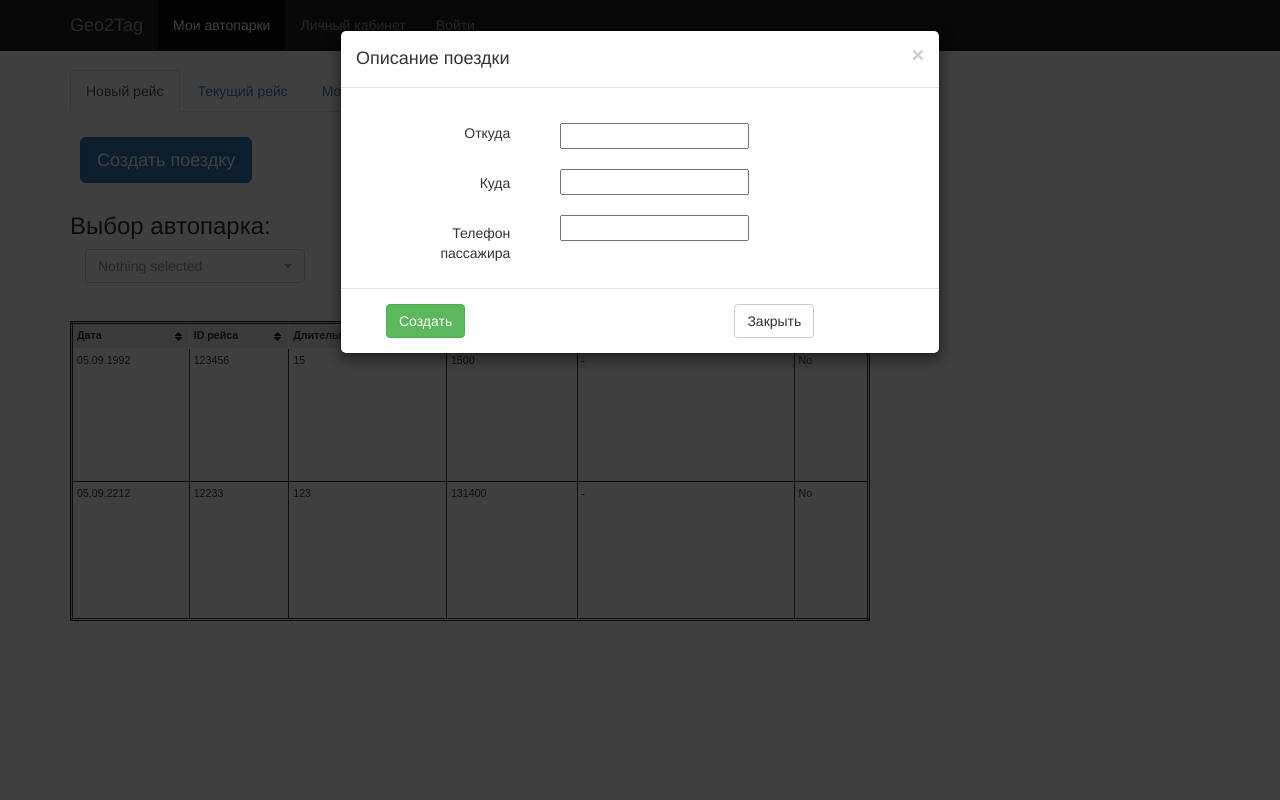
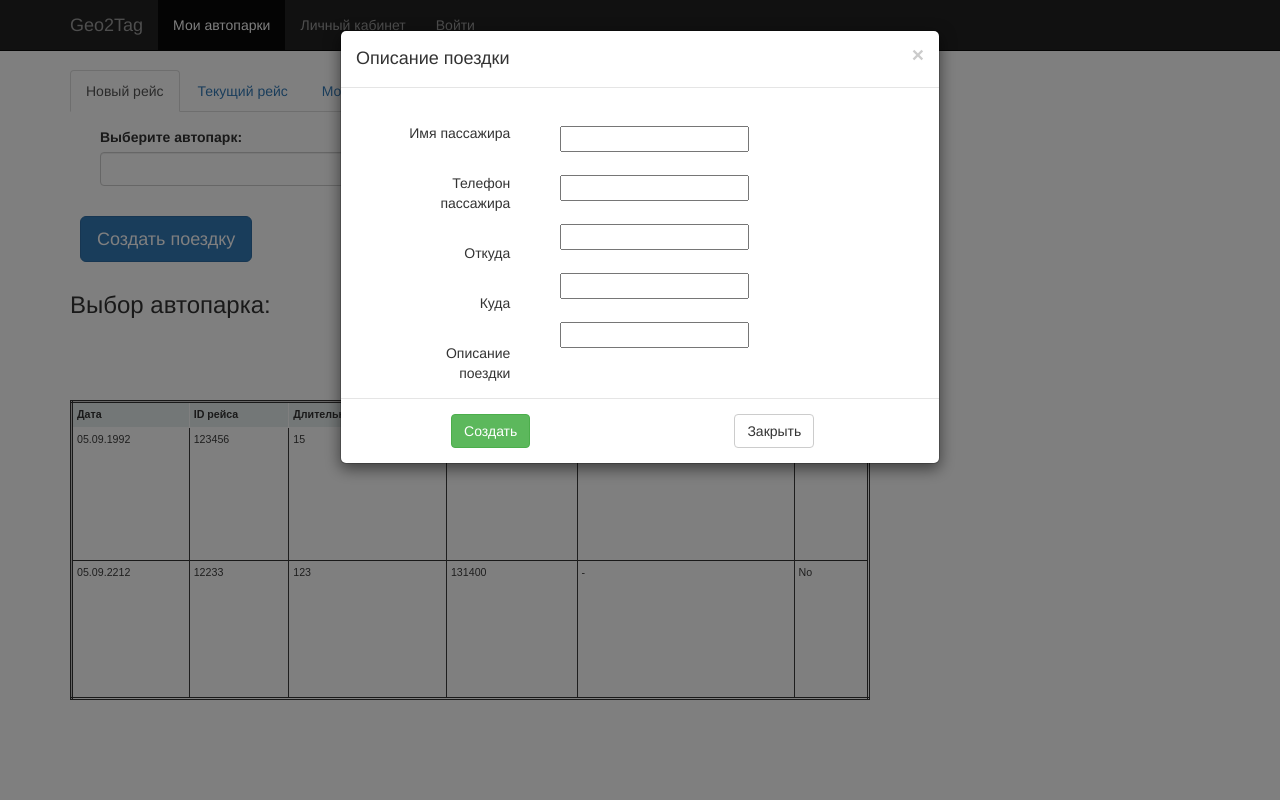
Before and after one commit to geo2tag-logistics/Geo2Logistics, a Django app: page /driverFleets/ in a window 1280 px wide, after a click on "Создать поездку". Run offline with Django 3.2, Linux system fonts and the light colour scheme; lists and menus that the app fills with data are empty; some libraries are stand-ins or nearby versions.

Commit message:
+driverFleets

```diff
--- a/logistics/static/logistics/css/style-driver-fleets.css
+++ b/logistics/static/logistics/css/style-driver-fleets.css
@@ -130,9 +130,13 @@ tr + tr { border-top: 1px solid; }
 }
 
 .modal-body {
-  height: 200px;
+  height: 310px;
 }
 
 .profile-input {
-  margin-top: 20px;
+  margin-top: 23px;
 }
+
+#create-new-trip {
+  display: none;
+}
--- a/logistics/static/logistics/js/controllers/DriverControllers.js
+++ b/logistics/static/logistics/js/controllers/DriverControllers.js
@@ -1,3 +1,56 @@
-/**
- * Created by Denis on 31.10.2016.
- */
+var dApp = angular.module('geo2logistics', []);
+
+dApp.config(function($interpolateProvider) {
+    $interpolateProvider.startSymbol('{[{');
+    $interpolateProvider.endSymbol('}]}');
+    // $httpProvider.defaults.headers.post['Content-Type'] = 'application/x-www-form-urlencoded';
+});
+
+dApp.controller('getPendings', ['$scope', '$http', function ($scope, $http) {
+    $scope.fleets = [];
+    return $http.get('/api/driver/pending_fleets').then(function(result) {
+        return angular.forEach(result.data, function(item) {
+            console.log(item);
+            return $scope.fleets.push(item);
+        });
+    });
+
+}]);
+
+dApp.controller('driverFleets', ['$scope', '$http', function ($scope, $http) {
+
+    $scope.showDriversFleets = function(){
+                $scope.dfleets =[];
+
+                return $http.get('/api/driver/fleets').then(function (res) {
+                    return angular.forEach(res.data, function(item) {
+                        console.log(item);
+                        if(!item || item == 0 || item == undefined) {
+                            document.getElementById('create-new-trip').style.display = 'block';
+                        }
+                        return $scope.dfleets.push(item);
+                    });
+                }, function (error) {
+                    console.log(error);
+                });
+            };
+
+}]);
+
+dApp.controller('createTrip',[
+    '$scope', '$http', function($scope, $http) {
+        console.log(123);
+        $scope.createTripClick = function () {
+            console.log(321);
+
+            console.log($scope.passenger_name);
+            $http.post('/api/driver/fleet/add_trip/', {description: $scope.description, passenger_phone: $scope.passenger_phone, passenger_name: $scope.passenger_name, start_position: $scope.start_position, end_position: $scope.end_position}).then(function (res) {
+                console.log(res);
+                location.reload()
+            }, function (err) {
+                console.log(err);
+            })
+
+        };
+    }
+]);
--- a/logistics/templates/logistics/driver-fleets.html
+++ b/logistics/templates/logistics/driver-fleets.html
@@ -5,6 +5,14 @@
     <link rel="stylesheet" href="{% static 'logistics/css/style-driver-fleets.css' %}">
     <link rel="stylesheet" href="{% static 'logistics/css/bootstrap-select.min.css' %}">
     <link rel="stylesheet" href="{% static 'logistics/themes/blue/style.css' %}">
+{% endblock %}
+
+{% block ng_app %}
+    geo2logistics
+{% endblock %}
+
+{% block ng_controller %}
+    createTrip
 {% endblock %}
 
 {% block page-title %}
@@ -24,6 +32,16 @@
                 <div class="tab-content">
                     <div class="tab-pane active" id="tab1">
                         <div class="container" id="search-fleet-bar">
+                            <div class="container">
+                                <div class="row">
+                                    <div class="col-md-4" id="add-driver-div" ng-controller="driverFleets">
+                                        <label for="sel2"> Выберите автопарк: </label><br>
+                                        <select name="singleSelect" ng-model="data.singleSelect" class="form-control" id="sel2" ng-init="showDriversFleets()">
+                                            <option ng-repeat = "dfleet in dleets" ng-value="dfleet.id" >  {[{dfleet.name}]}    </option>
+                                        </select><br>
+                                    </div>
+                                </div>
+                            </div>
                             <div class="row">
                                 <div class="buttons">
                                     <button type="submit" class="btn btn-lg btn-primary" id="create-new-trip" data-toggle="modal" data-target="#createNewTrip">Создать поездку</button>
@@ -33,27 +51,31 @@
                                 <!-- Modal -->
                                 <div class="modal fade" id="createNewTrip" tabindex="-1" role="dialog" aria-labelledby="myModalLabel" aria-hidden="true">
                                     <div class="modal-dialog">
-                                        <div class="modal-content">
+                                        <div class="modal-content" ng-app="geo2logistics" ng-controller="createTrip">
                                             <div class="modal-header">
                                                 <button type="button" class="close" data-dismiss="modal" aria-hidden="true">&times;</button>
                                                 <h4 class="modal-title" id="myModalLabel">Описание поездки</h4>
                                             </div>
-                                            <div class="modal-body">
+                                            <div class="modal-body" >
                                                 <div class="col-xs-6 col-md-4">
+                                                    <p class="headerTit">Имя пассажира</p>
+                                                    <p class="headerTit">Телефон пассажира</p>
                                                     <p class="headerTit">Откуда</p>
                                                     <p class="headerTit">Куда</p>
-                                                    <p class="headerTit">Телефон пассажира</p>
+                                                    <p class="headerTit">Описание поездки</p>
                                                 </div>
                                                 <div class="col-xs-6 col-md-4">
-                                                    <input type="text" placeholder="" class="profile-input">
-                                                    <input type="text" placeholder="" class="profile-input">
-                                                    <input type="tel" placeholder="" class="profile-input">
+                                                    <input ng-model="passenger_name" name="passenger_name" type="text" placeholder="" class="profile-input">
+                                                    <input ng-model="passenger_phone" name="passenger_phone" type="tel" placeholder="" class="profile-input">
+                                                    <input ng-model="start_position" name="start_position" type="text" placeholder="" class="profile-input">
+                                                    <input ng-model="end_position" name="end_position" type="text" placeholder="" class="profile-input">
+                                                    <input ng-model="description" name="description" type="text" placeholder="" class="profile-input">
                                                 </div>
                                             </div>
                                             <div class="modal-footer">
                                                 <div class="col-xs-6 col-md-4">
-                                                    <div class="col-md-8">
-                                                        <input class="btn btn-success" type="submit" value="Создать" ng-click="">
+                                                    <div class="col">
+                                                        <input class="btn btn-success" type="submit" value="Создать" ng-click="createTripClick()">
                                                     </div>
                                                 </div>
 
@@ -305,13 +327,8 @@
 
 {% endblock %}
 {% block script %}
-    <script src="https://ajax.googleapis.com/ajax/libs/jquery/1.12.4/jquery.min.js"></script>
-    <script>window.jQuery || document.write('<script src="../../assets/js/vendor/jquery.min.js"><\/script>')</script>
-    <script src="{% static 'logistics/js/bootstrap.min.js' %}"></script>
-    <script src="http://getbootstrap.com/assets/js/docs.min.js"></script>
-    <script src="{% static 'logistics/js/bootstrap-select.min.js' %}"></script>
-    <script type="text/javascript" src="{% static 'logistics/js/jquery-latest.js' %}"></script>
-    <script type="text/javascript" src="{% static 'logistics/js/jquery.tablesorter.min.js' %}"></script>
-    <script type="text/javascript" src="{% static 'logistics/js/my-table.js' %}"></script>
-    <script type="text/javascript" src="{% static 'logistics/js/driver-fleets.js' %}"></script>
+    <script src="{% static 'logistics/js/bower_components/angular/angular.min.js' %}"></script>
+    <script src="{% static 'logistics/js/bootstrap-tagsinput.min.js' %}"></script>
+    <script src="{% static 'logistics/js/controllers/DriverControllers.js' %}"></script>
+
 {% endblock %}
```
